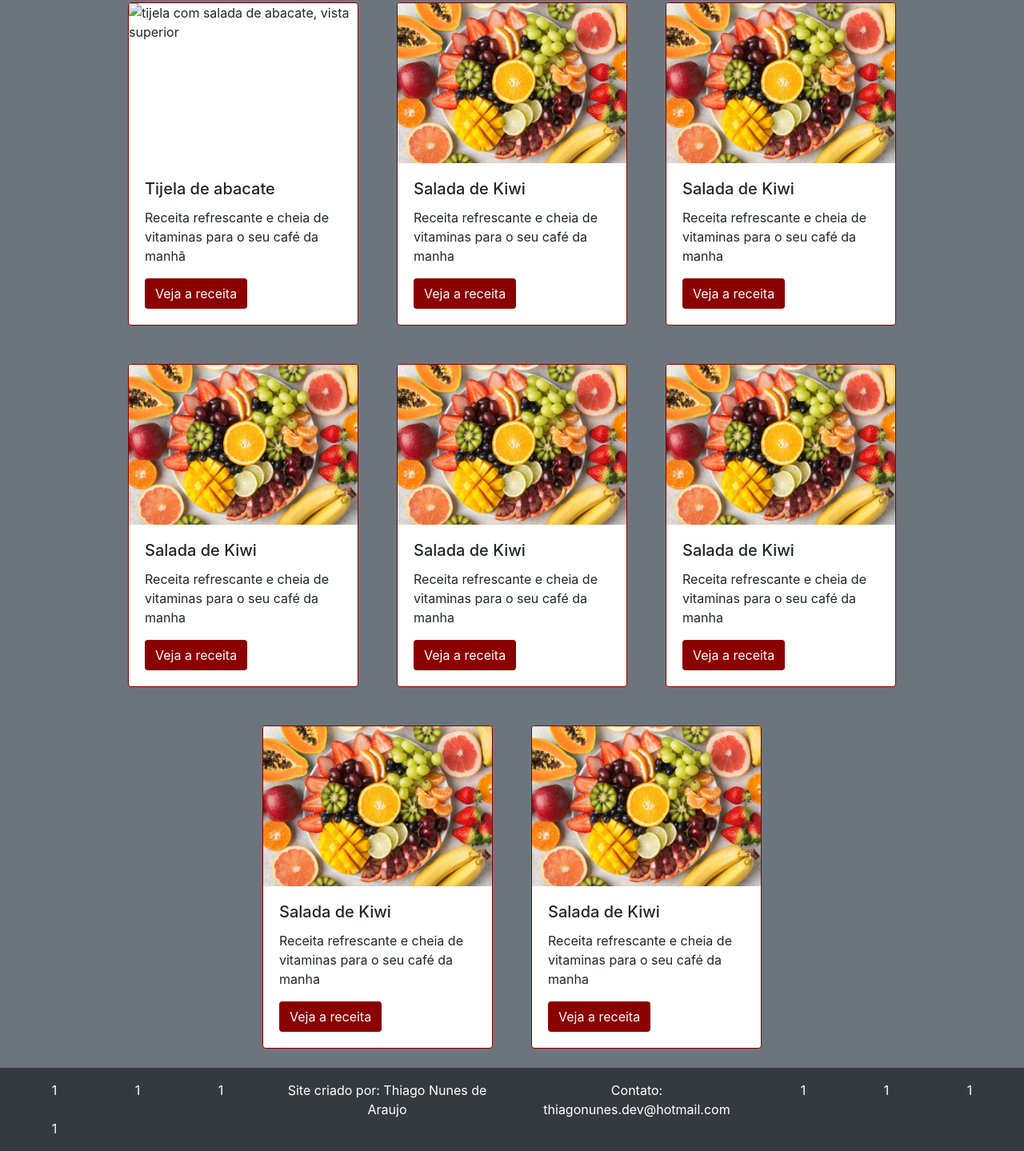
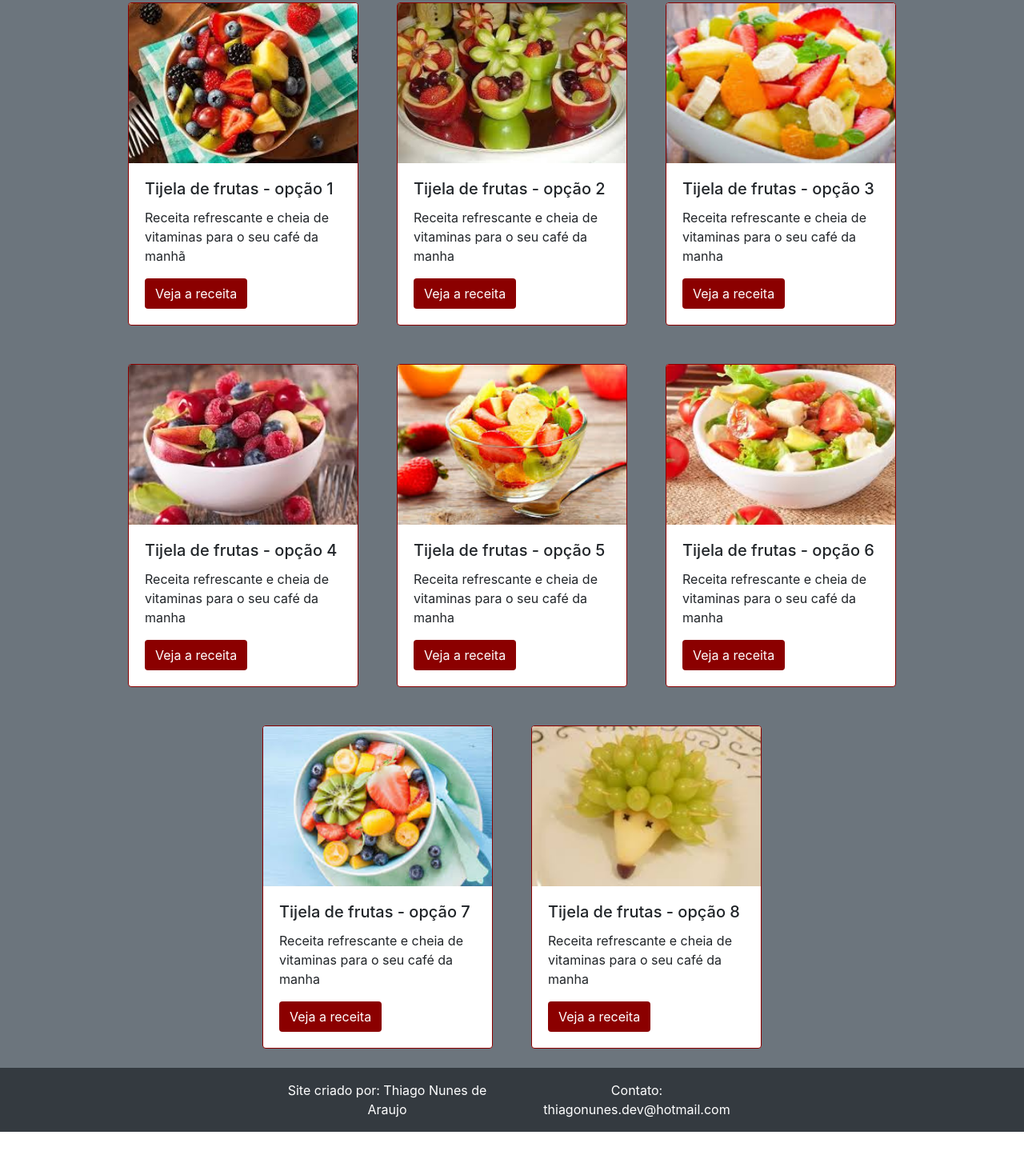
Before and after one commit to NantesAraujo/bootstrap4, a plain HTML site: page index.html in a window 1280 px wide. Shown: the part 613-2052 px from the top of the page at 80% size. After the commit the page ends 2028 px from the top, so only its background shows below. Drawn offline with nearby package versions, Linux system fonts and the light colour scheme.

Commit message:
Ajustando template e adicionando imagens diversificadas

```diff
--- a/index.html
+++ b/index.html
@@ -9,7 +9,7 @@
     <link rel="stylesheet" href="https://stackpath.bootstrapcdn.com/bootstrap/4.3.1/css/bootstrap.min.css"
         integrity="sha384-ggOyR0iXCbMQv3Xipma34MD+dH/1fQ784/j6cY/iJTQUOhcWr7x9JvoRxT2MZw1T" crossorigin="anonymous">
     <link rel="stylesheet" href="src/style.css">
-    <title>Document</title>
+    <title>Fruta & Frutos</title>
 </head>
 
 <body>
@@ -85,80 +85,80 @@
         <section class="container-fluid bg-secondary ">
             <div class="row justify-content-center">
                 <article class="card bordar-cor-especial card-largura col-12 col-md-4 col-lg-4 col-xl-4 p-0 m-4">
-                    <img src="src//img/prato-1.jpg" class="card-img-top card-posicao-imagem"
+                    <img src="src/img/prato-card-1.jpg" class="card-img-top card-posicao-imagem"
                         alt="tijela com salada de abacate, vista superior">
                     <div class="card-body">
-                        <h5 class="card-title">Tijela de abacate</h5>
+                        <h5 class="card-title">Tijela de frutas - opção 1</h5>
                         <p class="card-text">Receita refrescante e cheia de vitaminas para o seu café da manhã</p>
                         <a href="#" class="btn botao-cor-especial">Veja a receita</a>
                     </div>
                 </article>
 
                 <article class="card bordar-cor-especial card-largura  col-12 col-md-4 col-lg-4 col-xl-4 p-0 m-4">
-                    <img src="src/img/prato-2.jpg" class="card-img-top card-posicao-imagem"
+                    <img src="src/img/prato-card-2.jpg" class="card-img-top card-posicao-imagem"
                         alt="tijela de mingau com kiwi, vista superior">
                     <div class="card-body">
-                        <h5 class="card-title">Salada de Kiwi</h5>
+                        <h5 class="card-title">Tijela de frutas - opção 2</h5>
                         <p class="card-text">Receita refrescante e cheia de vitaminas para o seu café da manha</p>
                         <a href="#" class="btn botao-cor-especial">Veja a receita</a>
                     </div>
                 </article>
 
                 <article class="card bordar-cor-especial card-largura col-12 col-md-4 col-lg-4 col-xl-4 p-0 m-4">
-                    <img src="src/img/prato-2.jpg" class="card-img-top card-posicao-imagem"
+                    <img src="src/img/prato-card-3.jpg" class="card-img-top card-posicao-imagem"
                         alt="tijela de mingau com kiwi, vista superior">
                     <div class="card-body">
-                        <h5 class="card-title">Salada de Kiwi</h5>
+                        <h5 class="card-title">Tijela de frutas - opção 3</h5>
                         <p class="card-text">Receita refrescante e cheia de vitaminas para o seu café da manha</p>
                         <a href="#" class="btn botao-cor-especial">Veja a receita</a>
                     </div>
                 </article>
 
                 <article class="card bordar-cor-especial card-largura  col-12 col-md-4 col-lg-4 col-xl-4 p-0 m-4">
-                    <img src="src/img/prato-2.jpg" class="card-img-top card-posicao-imagem"
+                    <img src="src/img/prato-card-4.jpg" class="card-img-top card-posicao-imagem"
                         alt="tijela de mingau com kiwi, vista superior">
                     <div class="card-body">
-                        <h5 class="card-title">Salada de Kiwi</h5>
+                        <h5 class="card-title">Tijela de frutas - opção 4</h5>
                         <p class="card-text">Receita refrescante e cheia de vitaminas para o seu café da manha</p>
                         <a href="#" class="btn botao-cor-especial">Veja a receita</a>
                     </div>
                 </article>
 
                 <article class="card bordar-cor-especial card-largura col-12 col-md-4 p-0 col-lg-4 col-xl-4 m-4">
-                    <img src="src/img/prato-2.jpg" class="card-img-top card-posicao-imagem"
+                    <img src="src/img/prato-card-5.jpg" class="card-img-top card-posicao-imagem"
                         alt="tijela de mingau com kiwi, vista superior">
                     <div class="card-body">
-                        <h5 class="card-title">Salada de Kiwi</h5>
+                        <h5 class="card-title">Tijela de frutas - opção 5</h5>
                         <p class="card-text">Receita refrescante e cheia de vitaminas para o seu café da manha</p>
                         <a href="#" class="btn botao-cor-especial">Veja a receita</a>
                     </div>
                 </article>
 
                 <article class="card bordar-cor-especial card-largura col-12 col-md-4 col-lg-4 col-xl-4 p-0 m-4">
-                    <img src="src/img/prato-2.jpg" class="card-img-top card-posicao-imagem"
+                    <img src="src/img/prato-card-6.jpg" class="card-img-top card-posicao-imagem"
                         alt="tijela de mingau com kiwi, vista superior">
                     <div class="card-body">
-                        <h5 class="card-title">Salada de Kiwi</h5>
+                        <h5 class="card-title">Tijela de frutas - opção 6</h5>
                         <p class="card-text">Receita refrescante e cheia de vitaminas para o seu café da manha</p>
                         <a href="#" class="btn botao-cor-especial">Veja a receita</a>
                     </div>
                 </article>
 
                 <article class="card bordar-cor-especial card-largura col-12 col-md-4 col-lg-4 col-xl-4 p-0 m-4">
-                    <img src="src/img/prato-2.jpg" class="card-img-top card-posicao-imagem"
+                    <img src="src/img/prato-card-7.jpg" class="card-img-top card-posicao-imagem"
                         alt="tijela de mingau com kiwi, vista superior">
                     <div class="card-body">
-                        <h5 class="card-title">Salada de Kiwi</h5>
+                        <h5 class="card-title">Tijela de frutas - opção 7</h5>
                         <p class="card-text">Receita refrescante e cheia de vitaminas para o seu café da manha</p>
                         <a href="#" class="btn botao-cor-especial">Veja a receita</a>
                     </div>
                 </article>
 
                 <article class="card bordar-cor-especial card-largura col-12 col-md-4 col-lg-4 col-xl-4 p-0 m-4">
-                    <img src="src/img/prato-2.jpg" class="card-img-top card-posicao-imagem"
+                    <img src="src/img/prato-card-8.jpg" class="card-img-top card-posicao-imagem"
                         alt="tijela de mingau com kiwi, vista superior">
                     <div class="card-body">
-                        <h5 class="card-title">Salada de Kiwi</h5>
+                        <h5 class="card-title">Tijela de frutas - opção 8</h5>
                         <p class="card-text">Receita refrescante e cheia de vitaminas para o seu café da manha</p>
                         <a href="#" class="btn botao-cor-especial">Veja a receita</a>
                     </div>
@@ -209,21 +209,14 @@
         <footer class="bg-dark text-white text-center p-3">
             <div class="container-fluid">
                 <div class="row">
-                    <div class="col-12 col-md-1">1</div>
-                    <div class="col-12 col-md-1">1</div>
-                    <div class="col-12 col-md-1">1</div>
+                    <div class="col-12 col-md-3"></div>
                     <div class="col-12 col-md-3 text-left text-center">
                         <p class="m-0">Site criado por: Thiago Nunes de Araujo</p>
                     </div>
                     <div class="col-12 col-md-3 text-rigth text-center">
                         <p class="m-0"> Contato: thiagonunes.dev@hotmail.com</p>
                     </div>
-                    <div class="col-12 col-md-1">1</div>
-                    <div class="col-12 col-md-1">1</div>
-                    <div class="col-12 col-md-1">1</div>
-                    <div class="col-12 col-md-1">1</div>
-                    <!-- <div class="col-12 col-md-4"></div> -->
-
+                    <div class="col-12 col-md-4"></div>
                 </div>
             </div>
         </footer>
```
Also changed, not shown: src/img/prato-card-1.jpg (added), src/img/prato-card-2.jpg (added), src/img/prato-card-3.jpg (added), src/img/prato-card-4.jpg (added), src/img/prato-card-5.jpg (added), src/img/prato-card-6.jpg (added), src/img/prato-card-7.jpg (added), src/img/prato-card-8.jpg (added).
